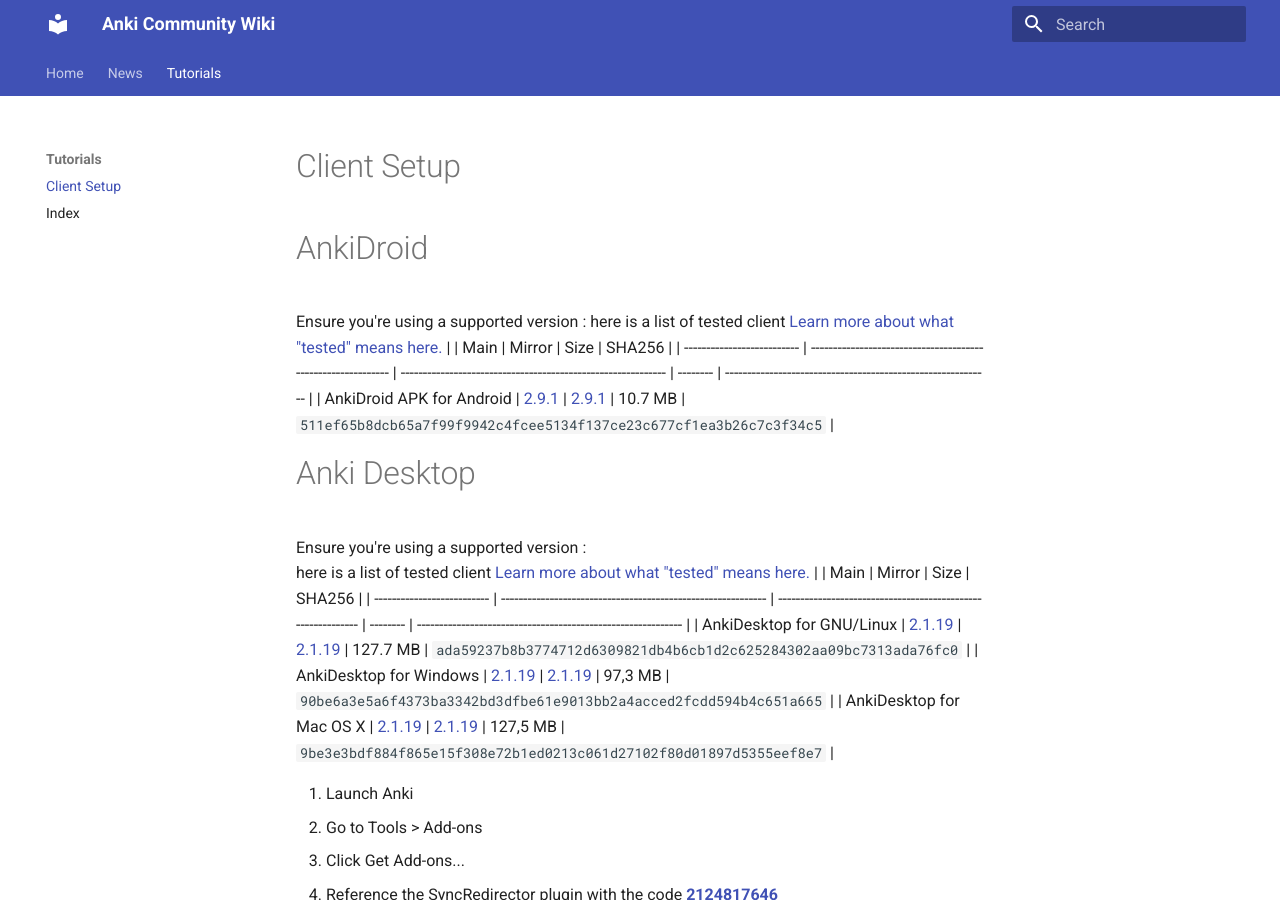
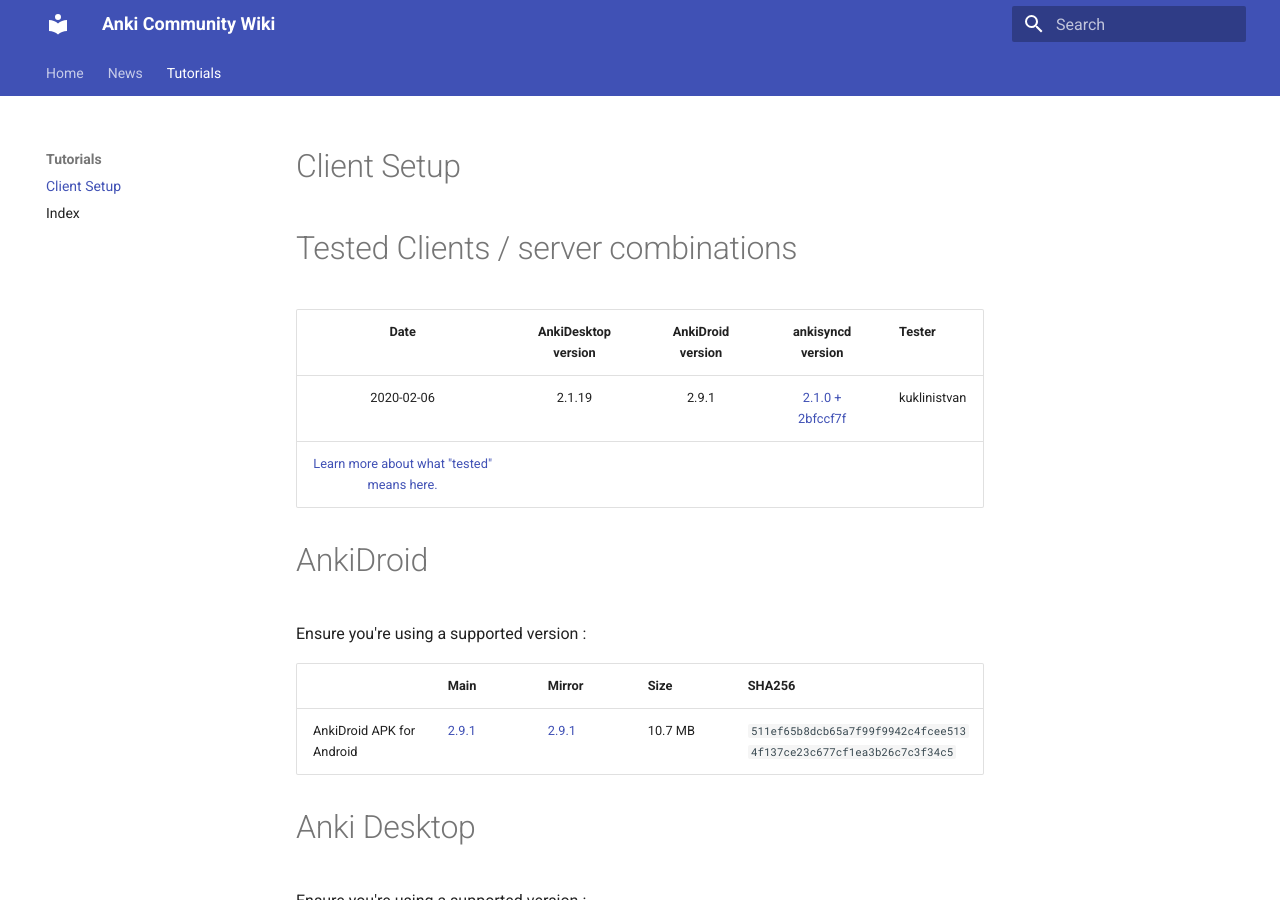
Before and after one commit to ankicommunity/ankicommunity.github.io, an MkDocs documentation site: the page built from docs/Tutorials/ClientSetup.md, in a window 1280 px wide and 900 px high. Built offline with MkDocs 1.6.1 and Material for MkDocs 9.7.7, drawn with Linux system fonts in a browser that asks for light colours.

Commit message:
Update ClientSetup.md

```diff
--- a/docs/Tutorials/ClientSetup.md
+++ b/docs/Tutorials/ClientSetup.md
@@ -1,9 +1,17 @@
 Client Setup
 ============
+
+# Tested Clients / server combinations
+
+|    Date    | AnkiDesktop version | AnkiDroid version |                      ankisyncd version                       | Tester       |
+| :--------: | :-----------------: | :---------------: | :----------------------------------------------------------: | ------------ |
+| 2020-02-06 |       2.1.19        |       2.9.1       | [2.1.0 + 2bfccf7f](<https://github.com/kuklinistvan/anki-sync-server/tree/docker-release>) | kuklinistvan |
+[Learn more about what "tested" means here.](Testing.md)
+
 # AnkiDroid
 
 Ensure you're using a supported version :
-here is a list of tested client [Learn more about what "tested" means here.](Testing.md)
+
 |                            | Main                                                         | Mirror                                                       | Size     | SHA256                                                       |
 | -------------------------- | ------------------------------------------------------------ | ------------------------------------------------------------ | -------- | ------------------------------------------------------------ |
 | AnkiDroid APK for Android  | [2.9.1](https://fdroid.tetaneutral.net/fdroid/archive/com.ichi2.anki_20901300.apk) | [2.9.1](https://mega.nz/file/YFoFER5S#BiMMDxyhdl_u9I1TC-v_bBYakM5DTTM5CybJb4pu4oY) | 10.7 MB  | `511ef65b8dcb65a7f99f9942c4fcee5134f137ce23c677cf1ea3b26c7c3f34c5` |
@@ -12,7 +20,6 @@
 # Anki Desktop
 
 Ensure you're using a supported version :
-here is a list of tested client [Learn more about what "tested" means here.](Testing.md)
 |                            | Main                                                         | Mirror                                                       | Size     | SHA256                                                       |
 | -------------------------- | ------------------------------------------------------------ | ------------------------------------------------------------ | -------- | ------------------------------------------------------------ |
 | AnkiDesktop  for GNU/Linux | [2.1.19](https://apps.ankiweb.net/downloads/current/anki-2.1.19-linux-amd64.tar.bz2) | [2.1.19](https://mega.nz/file/lVxRgRwI#Oqohl1M0Ju9RrYa7D6uV5SOtwgqVxkxPKqNYxcOh858) | 127.7 MB | `ada59237b8b3774712d6309821db4b6cb1d2c625284302aa09bc7313ada76fc0` |
```
